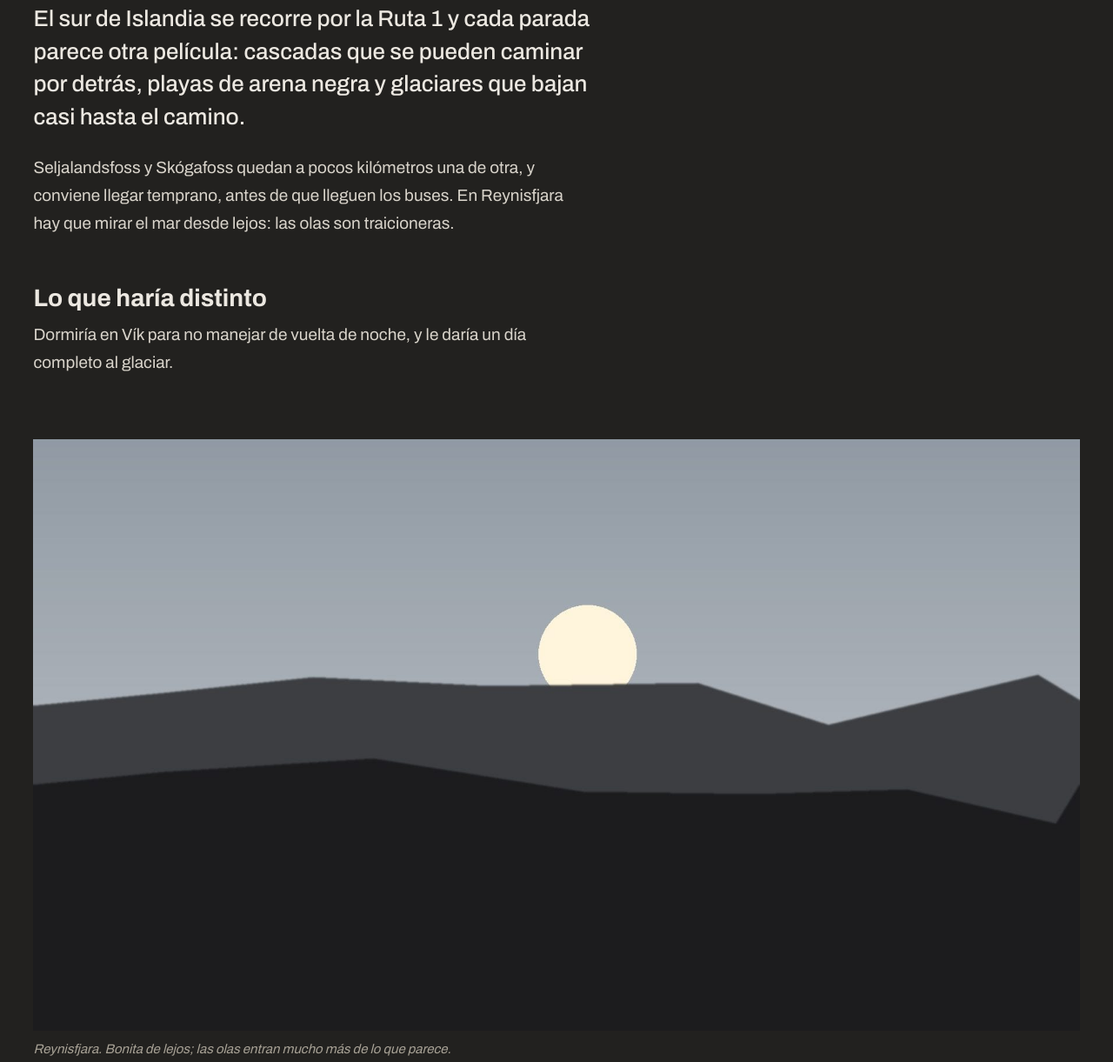
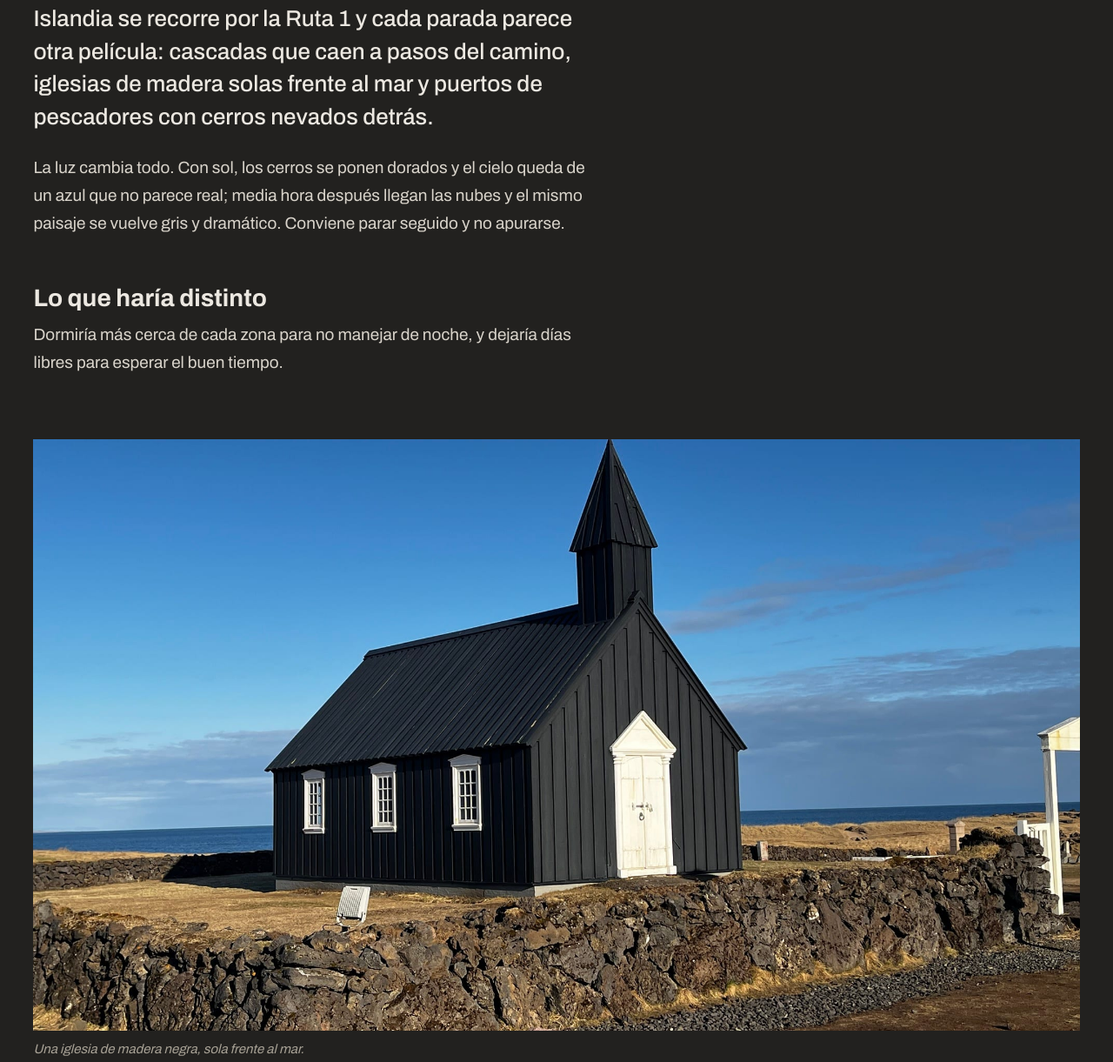
Before and after one commit to rsanhueza81/blog-viajes, an Astro site: page /islandia/sur-de-islandia/ in a window 1280 px wide. Shown: the part 1021-2242 px from the top of the page at 87% size. Built offline with nearby package versions, Linux system fonts and the light colour scheme; Astro itself is replaced by a stand-in of ours.

Commit message:
Agrega fotos reales al rincón Sur de Islandia
Reemplaza las fotos de relleno por tres fotos de Roberto (sin metadatos)
y ajusta el texto de prueba.

Co-Authored-By: Claude Opus 5.5 <noreply@anthropic.com>
Claude-Session: https://claude.ai/code/session_01PFJ1RGq5xtN9f5C68CHQ87

```diff
--- a/src/content/rincones/islandia/sur-de-islandia/index.md
+++ b/src/content/rincones/islandia/sur-de-islandia/index.md
@@ -2,23 +2,20 @@
 nombre: Sur de Islandia
 fecha: 2025-07-04
 viaje: islandia
-resumen: Cascadas que se caminan por detrás, playas de arena negra y glaciares que bajan casi hasta el camino.
+resumen: Cascadas, iglesias de madera solas frente al mar y puertos de pescadores con cerros nevados detrás.
 portada: ./portada.jpg
-portadaAlt: Paisaje del sur de Islandia
+portadaAlt: Montaña con forma de cono y una cascada en primer plano, con cielo despejado
 fotos:
-  - src: ./playa-negra.jpg
-    pie: Reynisfjara. Bonita de lejos; las olas entran mucho más de lo que parece.
-  - src: ./glaciar.jpg
-  - src: ./cascada.jpg
-  - src: ./ruta-1.jpg
-    pie: La Ruta 1 cerca de Vík.
-  - src: ./musgo.jpg
+  - src: ./iglesia-negra.jpg
+    pie: Una iglesia de madera negra, sola frente al mar.
+  - src: ./puerto.jpg
+    pie: Barcos de pesca y cerros nevados, a pocos metros del muelle.
 ---
 
-El sur de Islandia se recorre por la Ruta 1 y cada parada parece otra película: cascadas que se pueden caminar por detrás, playas de arena negra y glaciares que bajan casi hasta el camino.
+Islandia se recorre por la Ruta 1 y cada parada parece otra película: cascadas que caen a pasos del camino, iglesias de madera solas frente al mar y puertos de pescadores con cerros nevados detrás.
 
-Seljalandsfoss y Skógafoss quedan a pocos kilómetros una de otra, y conviene llegar temprano, antes de que lleguen los buses. En Reynisfjara hay que mirar el mar desde lejos: las olas son traicioneras.
+La luz cambia todo. Con sol, los cerros se ponen dorados y el cielo queda de un azul que no parece real; media hora después llegan las nubes y el mismo paisaje se vuelve gris y dramático. Conviene parar seguido y no apurarse.
 
 ## Lo que haría distinto
 
-Dormiría en Vík para no manejar de vuelta de noche, y le daría un día completo al glaciar.
+Dormiría más cerca de cada zona para no manejar de noche, y dejaría días libres para esperar el buen tiempo.
```
Also changed, not shown: src/content/rincones/islandia/sur-de-islandia/cascada.jpg (deleted), src/content/rincones/islandia/sur-de-islandia/glaciar.jpg (deleted), src/content/rincones/islandia/sur-de-islandia/iglesia-negra.jpg (added), src/content/rincones/islandia/sur-de-islandia/musgo.jpg (deleted), src/content/rincones/islandia/sur-de-islandia/playa-negra.jpg (deleted), src/content/rincones/islandia/sur-de-islandia/portada.jpg, src/content/rincones/islandia/sur-de-islandia/puerto.jpg (added), src/content/rincones/islandia/sur-de-islandia/ruta-1.jpg (deleted).
